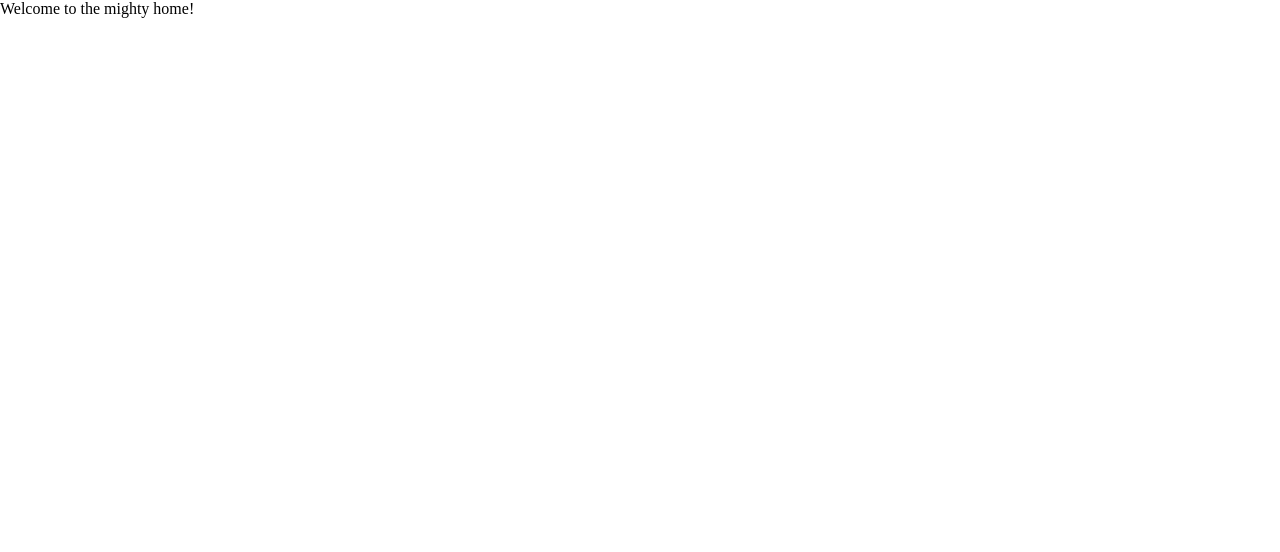
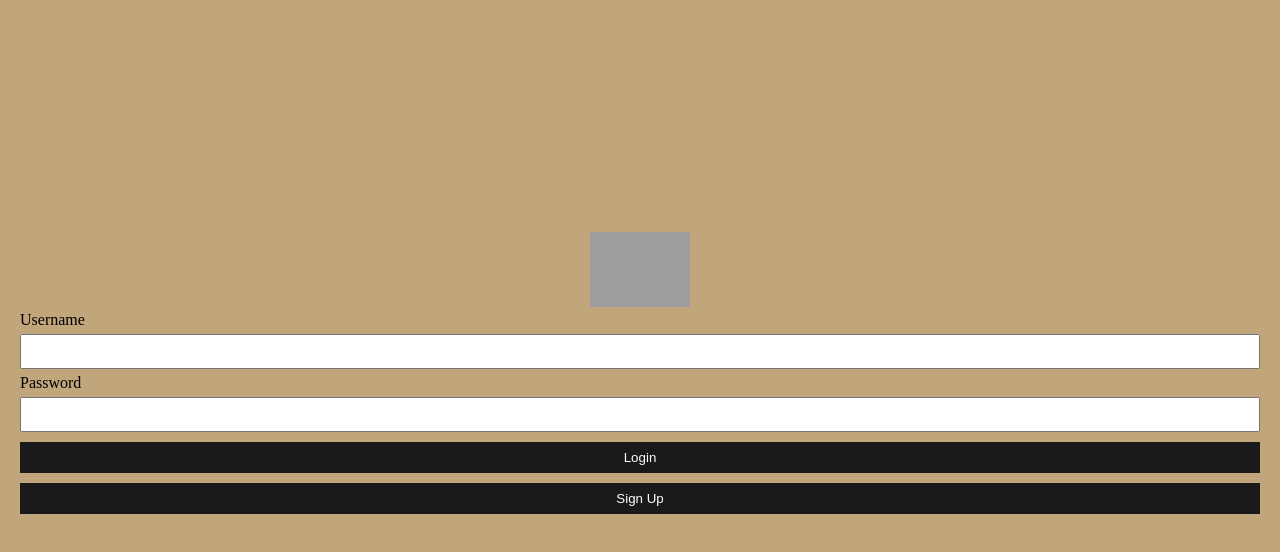
Before and after one commit to mstevz/raven, a Vue app in the folder application/raven-frontend/: page /#/ in a window 1280 px wide. Shown: the top 552 px of the page. Built offline with nearby package versions, Linux system fonts and the light colour scheme; grey boxes are pictures that could not be loaded.

Commit message:
/feature Login Page

```diff
--- /dev/null
+++ b/application/raven-frontend/src/components/organisms/login/Login.vue
@@ -0,0 +1,75 @@
+<template>
+    <section class="login-area">
+        <div>
+            <img src="@/assets/ravenlogo.svg" style="max-width:100px" alt="">
+
+            <form id="loginForm" action="index.html" method="post">
+
+                <label for="">Username</label>
+                <input type="text" name="" value="" />
+
+                <label for="">Password</label>
+                <input type="password" name="" value="" />
+
+                <button type="button" name="button">Login</button>
+
+                <button type="button" name="button">Sign Up</button>
+            </form>
+        </div>
+    </section>
+</template>
+
+<script>
+export default {
+    name: 'login'
+}
+</script>
+
+<style lang="scss" scoped>
+    .login-area {
+        display:flex;
+        flex-direction:column;
+
+        height:100vh;
+        width:100vw;
+
+        background-color: #c1a57b;
+
+        align-items: center;
+        justify-content: center;
+
+        div {
+            width:100%;
+            text-align: center;
+
+
+            #loginForm {
+                display: flex;
+                flex-direction: column;
+
+                text-align: left;
+
+                padding:0px 20px;
+                padding-bottom:50px;
+                border-radius:10px;
+
+                input[type="text"],
+                input[type="password"],
+                button{
+                    padding:8px;
+                    margin-top:5px;
+                    margin-bottom:5px;
+                }
+
+                button {
+                    background-color: #1a1a1a;
+                    color: #fff;
+                    border-style:none;
+                    cursor:pointer;
+
+                }
+            }
+        }
+
+    }
+</style>
--- a/application/raven-frontend/src/components/views/Home.vue
+++ b/application/raven-frontend/src/components/views/Home.vue
@@ -1,14 +1,32 @@
 <template>
     <div>
-        Welcome to the mighty home!
+
+        <section v-if="isLoggedIn">
+            Welcome to the mighty home!
+        </section>
+        <section v-else>
+            <login />
+        </section>
+
+
+
     </div>
+
+
 </template>
 
 <script>
+import Login from '@/components/organisms/login/Login.vue';
 
 export default {
     name: 'home',
     components: {
+        Login
+    },
+    data: function() {
+        return {
+            isLoggedIn: false
+        }
     }
 }
 </script>
```
Also changed, not shown: 1 other file (tests, documents, lock files or other folders).
